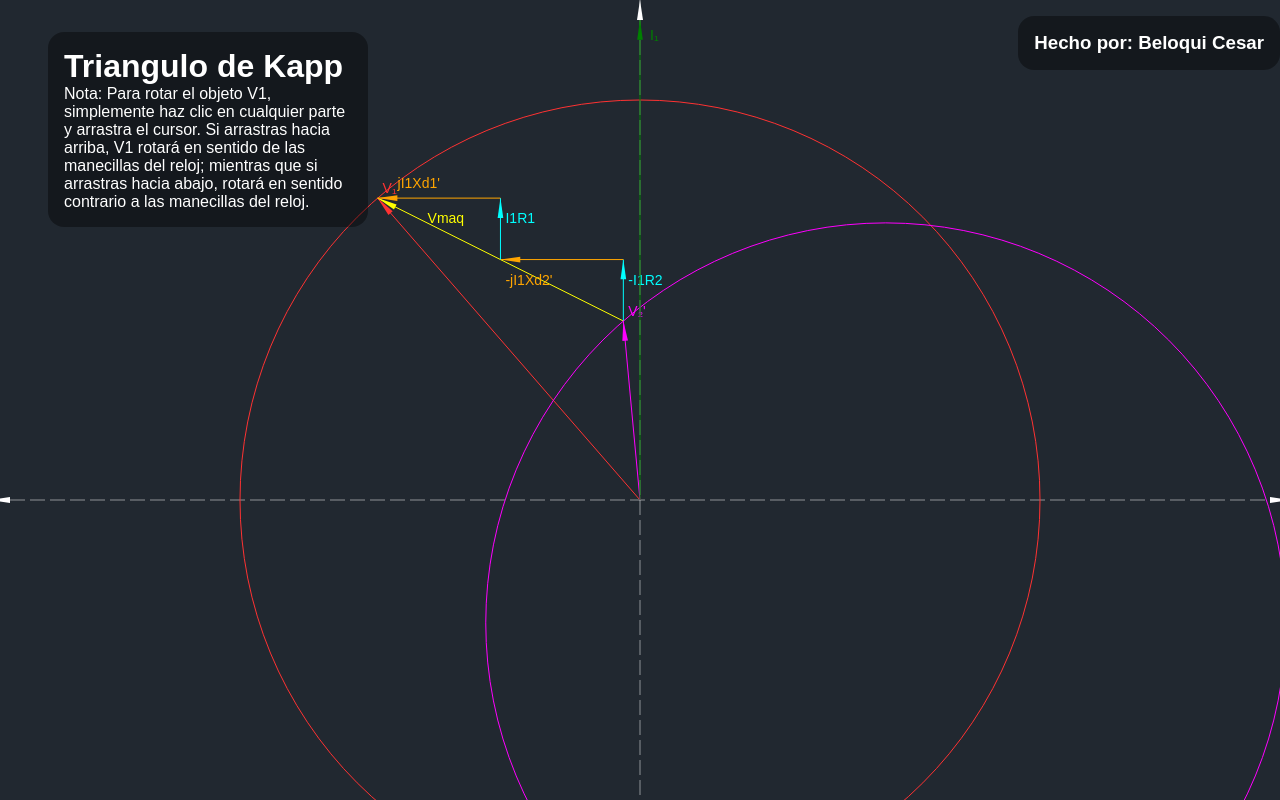
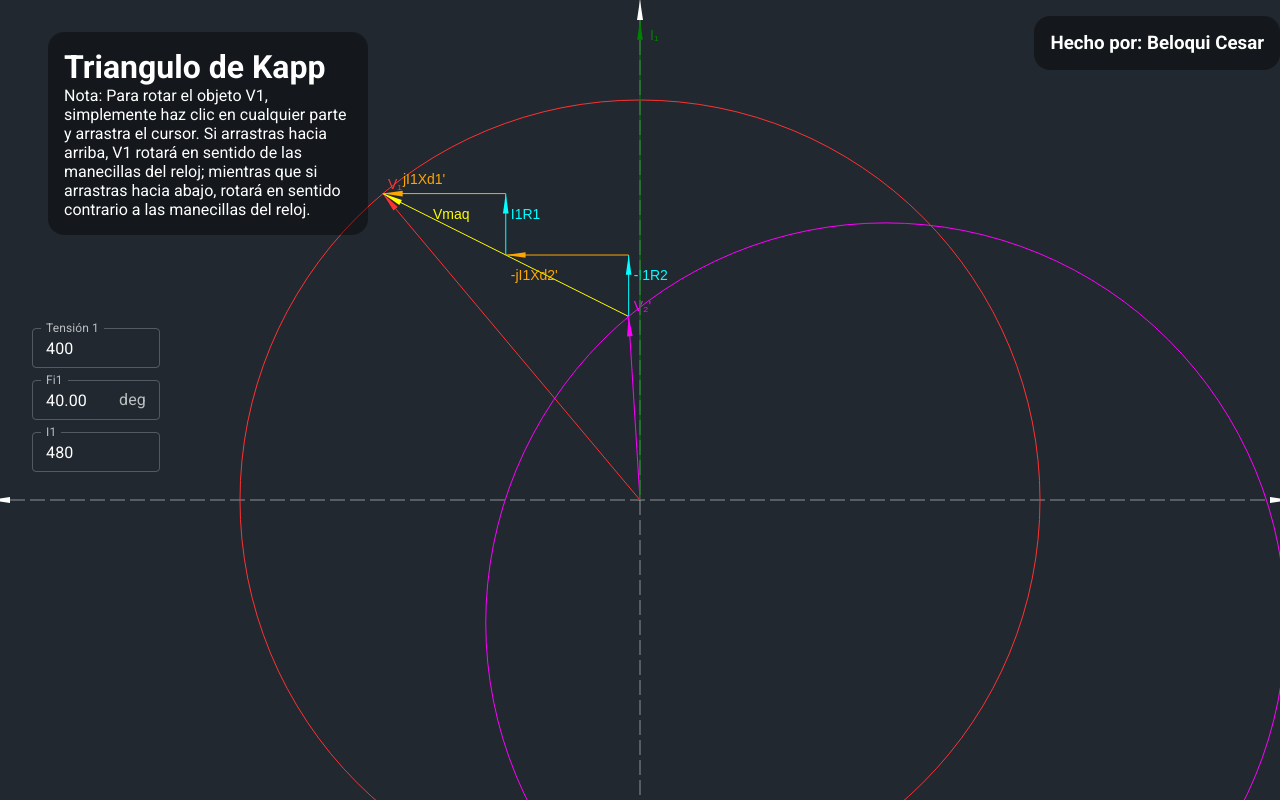
Before and after one commit to cesarbeloqui/maq-electricas, a React (Vite) app: page / in a window 1280 px wide. Shown: the top 800 px of the page. Built offline with nearby package versions, Linux system fonts and the light colour scheme.

Commit message:
inputs agregados

```diff
--- a/src/App.css
+++ b/src/App.css
@@ -2,14 +2,14 @@
   margin: 0;
   padding: 0;
   box-sizing: border-box;
-  font-family: Arial, Helvetica, sans-serif;
+  font-family: "Roboto", sans-serif !important;
 }
 
 body {
   background-color: #3b4453;
 }
 .rotulo {
-  color:white;
+  color: white;
   position: absolute;
   background: #00000065;
   border-radius: 1rem;
@@ -19,7 +19,7 @@ body {
   left: 3rem;
 }
 .rotulo2 {
-  color:white;
+  color: white;
   position: absolute;
   background: #00000065;
   border-radius: 1rem;
--- a/src/App.jsx
+++ b/src/App.jsx
@@ -1,41 +1,130 @@
+import { useState } from "react";
 import "./App.css";
 import LineChart from "./components/LineChart";
+import "@fontsource/roboto/300.css";
+import "@fontsource/roboto/400.css";
+import "@fontsource/roboto/500.css";
+import "@fontsource/roboto/700.css";
+import {
+  Box,
+  InputAdornment,
+  TextField,
+  ThemeProvider,
+  Tooltip,
+} from "@mui/material";
+import darkTheme from "./theme";
+import HechoPorC from "./components/HechoPorC/HechoPorC";
+import TituloNota from "./components/TituloNota/TituloNota";
+import styled from "styled-components";
+function radianesAGrados(radianes) {
+  return radianes * (180 / Math.PI);
+}
+function gradosARadianes(grados) {
+  return grados * (Math.PI / 180);
+}
 
 function App() {
+  const initialState = [
+    { label: "Tensión 1", value: 500 * 0.8, setState: null },
+    { label: "Fi1", value: (41 + 90) * (Math.PI / 180), setState: null },
+    { label: "I1", value: 600 * 0.8, setState: null },
+    { label: "R2", value: 0.16 * 0.8, setState: null },
+    { label: "R1", value: 0.16 * 0.8, setState: null },
+    { label: "Xd1", value: 0.32 * 0.8, setState: null },
+    { label: "Xd2", value: 0.32 * 0.8, setState: null },
+  ];
+  const [tension1, setTension1] = useState(500 * 0.8);
+  const [fi1, setFi1] = useState(gradosARadianes(130));
+  console.log(fi1);
+  const [I1, setI1] = useState(600 * 0.8);
+  const [R2, setR2] = useState(0.128);
+  const [R1, setR1] = useState(0.16 * 0.8);
+  const [Xd1, setXd1] = useState(0.32 * 0.8);
+  const [Xd2, setXd2] = useState(0.32 * 0.8);
   return (
-    <div
-      style={{
-        display: "flex",
-        flexDirection: "column",
-        position: "relative",
-        justifyContent: "center",
-        alignItems: "center",
-        backgroundColor: "#3b4453",
-      }}
-    >
-      <div className="rotulo">
-        <h1>Triangulo de Kapp</h1>
-        <p>
-          Nota: Para rotar el objeto V1, simplemente haz clic en cualquier parte
-          y arrastra el cursor. Si arrastras hacia arriba, V1 rotará en sentido
-          de las manecillas del reloj; mientras que si arrastras hacia abajo,
-          rotará en sentido contrario a las manecillas del reloj.
-        </p>
-      </div>
-      <div className="rotulo2">
-        <h3>
-          Hecho por:{" "}
-          <a
-            href="https://api.whatsapp.com/send?phone=5493794142669"
-            style={{ textDecoration: "none", color: "inherit" }}
+    <ThemeProvider theme={darkTheme}>
+      <DivStilado>
+        <TituloNota />
+        <HechoPorC />
+        <Box
+          component="form"
+          style={{
+            position: "absolute",
+            top: "20rem",
+            left: "2rem",
+            width: "8rem",
+          }}
+        >
+          <Tooltip
+            title="Los valores de tensión no se refieren a voltios, sino a unidades de longitud."
+            placement="right"
           >
-            Beloqui Cesar
-          </a>
-        </h3>
-      </div>
-      <LineChart />
-    </div>
+            <TextField
+              label="Tensión 1"
+              margin="dense"
+              variant="outlined"
+              type="number"
+              size="small"
+              fullWidth
+              value={tension1}
+              onChange={(e) => setTension1(e.target.value)}
+            />
+          </Tooltip>
+          <TextField
+            label="Fi1"
+            variant="outlined"
+            type="number"
+            size="small"
+            margin="dense"
+            fullWidth
+            value={(parseFloat(radianesAGrados(fi1)) - 90).toFixed(2)}
+            InputProps={{
+              shrink: true,
+              endAdornment: <InputAdornment position="end">deg</InputAdornment>,
+              inputProps: { step: 1 },
+            }}
+            onChange={(e) =>
+              setFi1(gradosARadianes(parseFloat(e.target.value) + 90))
+            }
+          />
+          <Tooltip
+            title="Los valores de tensión no se refieren a voltios, sino a unidades de longitud."
+            placement="right"
+          >
+            <TextField
+              label="I1"
+              variant="outlined"
+              type="number"
+              size="small"
+              margin="dense"
+              fullWidth
+              value={I1}
+              onChange={(e) => setI1(e.target.value)}
+            />
+          </Tooltip>
+        </Box>
+        <LineChart
+          tension1={tension1}
+          fi1={fi1}
+          setFi1={setFi1}
+          I1={I1}
+          R2={R2}
+          R1={R1}
+          Xd1={Xd1}
+          Xd2={Xd2}
+        />
+      </DivStilado>
+    </ThemeProvider>
   );
 }
 
+const DivStilado = styled.div`
+  display: flex;
+  flex-direction: column;
+  position: relative;
+  justify-content: center;
+  align-items: center;
+  background-color: #3b4453;
+`;
+
 export default App;
--- /dev/null
+++ b/src/components/HechoPorC/HechoPorC.jsx
@@ -0,0 +1,21 @@
+
+
+const HechoPorC = ({}) => {
+	return (
+    <div className="rotulo2">
+      <h3>
+        Hecho por:{" "}
+        <a
+          href="https://api.whatsapp.com/send?phone=5493794142669"
+          style={{ textDecoration: "none", color: "inherit" }}
+        >
+          Beloqui Cesar
+        </a>
+      </h3>
+    </div>
+  );
+};
+
+
+
+export default HechoPorC;
--- /dev/null
+++ b/src/components/HechoPorC/index.js
@@ -0,0 +1 @@
+export { default as HechoPorC } from './HechoPorC';
--- a/src/components/LineChart/index.jsx
+++ b/src/components/LineChart/index.jsx
@@ -14,7 +14,7 @@ import {
 import dibujoIR from "./utils/dibujoIR";
 import dibujojIX from "./utils/dibujojIX";
 
-const LineChart = () => {
+const LineChart = ({ tension1, fi1, setFi1, I1, R2, R1, Xd1, Xd2 }) => {
   const {
     canvasRef,
     handleMouseDown,
@@ -29,11 +29,9 @@ const LineChart = () => {
     cursorType,
   } = useAnguloDeRotacion();
 
-  const [fi1, setFi1] = useState((41 + 90) * (Math.PI / 180));
-
   useEffect(() => {
     if (anguloFinal !== null && anguloInicial !== null) {
-      setFi1(fi1 + anguloFinal - anguloInicial);
+      setFi1(parseFloat((fi1 + anguloFinal - anguloInicial).toFixed(2)));
     }
   }, [anguloFinal, anguloFinal]);
 
@@ -53,7 +51,6 @@ const LineChart = () => {
     //Definicion del centro de coordenadas
     const centerX = containerWidth / 2;
     const centerY = containerHeight / 2;
-    const tension1 = 500 * 0.8;
     //definicion del eje vertical
     drawVerticalAxis(ctx, containerWidth, containerHeight, centerX);
     //DEfinicion del eje horizontal
@@ -77,11 +74,7 @@ const LineChart = () => {
     );
 
     // Dibujo caida de tension
-    const R2 = 0.16 * 0.8;
-    const R1 = 0.16 * 0.8;
-    const Xd1 = 0.32 * 0.8;
-    const Xd2 = 0.32 * 0.8;
-    const I1 = 600 * 0.8;
+
     const { centerVeqX, centerVeqY } = dibujoCaidaDeTension(
       ctx,
       centerX,
@@ -128,7 +121,7 @@ const LineChart = () => {
       "I1R1",
       coordenadasFinaljIX,
       I1,
-      R2,
+      R1,
       "#00FFFF"
     );
     //Dibujo jI1Xd1
@@ -181,7 +174,7 @@ const LineChart = () => {
       },
       "green"
     );
-  }, [fi1]);
+  }, [tension1, fi1, setFi1, I1, R2, R1, Xd1, Xd2]);
 
   return (
     <div
--- /dev/null
+++ b/src/components/TituloNota/TituloNota.jsx
@@ -0,0 +1,18 @@
+
+
+const TituloNota = ({}) => {
+	return (
+    <div className="rotulo">
+      <h1>Triangulo de Kapp</h1>
+      <p>
+        Nota: Para rotar el objeto V1, simplemente haz clic en cualquier parte y
+        arrastra el cursor. Si arrastras hacia arriba, V1 rotará en sentido de
+        las manecillas del reloj; mientras que si arrastras hacia abajo, rotará
+        en sentido contrario a las manecillas del reloj.
+      </p>
+    </div>
+  );
+};
+
+
+export default TituloNota;
--- /dev/null
+++ b/src/components/TituloNota/index.js
@@ -0,0 +1 @@
+export { default as TituloNota } from './TituloNota';
--- /dev/null
+++ b/src/theme.js
@@ -0,0 +1,9 @@
+import { ThemeProvider, createTheme } from "@mui/material/styles";
+
+const darkTheme = createTheme({
+  palette: {
+    mode: "dark",
+  },
+});
+
+export default darkTheme;
```
Also changed, not shown: package.json (+7 -1 lines), src/main.jsx (+7 -6 lines), src/components/HechoPor.jsx (added), 1 other file (tests, documents, lock files or other folders).
